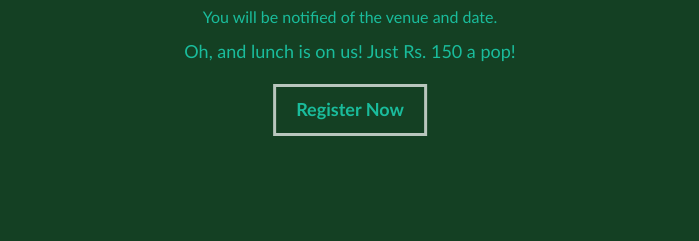
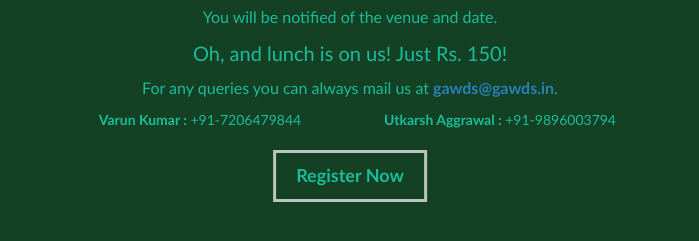
Before and after one commit to gawdsnitk/DeveloperDay, a browser extension: page Registration/index.html in a window 1280 px wide. Shown: the part 401-642 px from the top of the page, without its empty margins (290-989 px from the left). Drawn offline with Linux system fonts and the light colour scheme.

Commit message:
Added Contact Information

```diff
--- a/Registration/index.html
+++ b/Registration/index.html
@@ -51,7 +51,22 @@
                         <p class="text-center">
                             You will be notified of the venue and date.
                         </p>
-                        <p class="text-center Extra">Oh, and lunch is on us! Just Rs. 150 a pop!</p>
+                        <p class="text-center Extra">
+                            Oh, and lunch is on us! Just Rs. 150!
+                        </p>
+                        <p class="text-center">
+                            For any queries you can always mail us at <a href="mailto:gawds@gawds.in">gawds@gawds.in</a>.
+                        </p>
+                        <div class="container-fluid text-center" style="max-width: 600px;">
+                            <div class="row text-center">
+                                <div class="col-sm-6 text-center">
+                                    <span><b>Varun Kumar :</b> +91-7206479844</span>
+                                </div>
+                                <div class="col-sm-6 text-center">
+                                    <span><b>Utkarsh Aggrawal :</b>  +91-9896003794</span>
+                                </div>
+                            </div>
+                        </div>
                         <button id="RegisterButton">Register Now</button>
                     </div>
                 </div>
--- a/Registration/resources/css/main.css
+++ b/Registration/resources/css/main.css
@@ -42,7 +42,77 @@ html, body {
     overflow-x: hidden;
 }
 
+a {
+    color: #2980B9;
+    font-weight: 600;
+    -webkit-transition: color 0.3s ease-in-out;
+    -moz-transition: color 0.3s ease-in-out;
+    -ms-transition: color 0.3s ease-in-out;
+    -o-transition: color 0.3s ease-in-out;
+    transition: color 0.3s ease-in-out;
+    text-decoration: none;
+}
+
+a:hover {
+    color: #3498DB;
+    text-decoration: none;
+}
+
+a:active {
+    color: #29629b;
+    text-decoration: none;
+}
+
+a:visited {
+    color: #2980B9;
+    text-decoration: none;
+}
+
+a:focus {
+    color: #3498DB;
+    outline: none;
+    text-decoration: none;
+}
+
+a:before {
+    content: '';
+    position: absolute;
+    width: 100%;
+    height: 0.1rem;
+    bottom: -0.1rem;
+    left: 0;
+    background-color: #1ABC9C;
+    visibility: hidden;
+    transform-origin: 50% 0 0;
+    -webkit-transform: scaleX(0);
+    -moz-transform: scaleX(0);
+    -ms-transform: scaleX(0);
+    -o-transform: scaleX(0);
+    transform: scaleX(0);
+    opacity: 0;
+    -webkit-transition: all 0.25s ease-out;
+    -moz-transition: all 0.25s ease-out;
+    -ms-transition: all 0.25s ease-out;
+    -o-transition: all 0.25s ease-out;
+    transition: all 0.25s ease-out;
+}
+
+a:hover:before {
+    visibility: visible;
+    background-color: #1ABC9C;
+    -webkit-transform: scaleX(1);
+    -moz-transform: scaleX(1);
+    -ms-transform: scaleX(1);
+    -o-transform: scaleX(1);
+    transform: scaleX(1);
+    opacity: 1;
+}
+
 #MainFrame {
+}
+
+#RegisterButton {
+    margin-top: 2rem;
 }
 
 #RegistrationForm {
@@ -77,11 +147,16 @@ form select {
     color: #199b7c;
     visibility: hidden;
     opacity: 0;
+    text-decoration: none;
     -webkit-transition: all 0.3s ease-in-out;
     -moz-transition: all 0.3s ease-in-out;
     -ms-transition: all 0.3s ease-in-out;
     -o-transition: all 0.3s ease-in-out;
     transition: all 0.3s ease-in-out;
+}
+
+#Next:before, #Previous:before {
+    display: none;
 }
 
 #Next.Show, #Previous.Show {
@@ -91,6 +166,7 @@ form select {
 
 #Next:hover, #Previous:hover {
     color: #1ABC9C;
+    text-decoration: none;
     -webkit-transform: scale(1.2);
     -moz-transform: scale(1.2);
     -ms-transform: scale(1.2);
@@ -100,6 +176,7 @@ form select {
 
 #Next:active, #Previous:active {
     color: #14826b;
+    text-decoration: none;
     -webkit-transform: scale(1.1);
     -moz-transform: scale(1.1);
     -ms-transform: scale(1.1);
@@ -225,7 +302,7 @@ p {
 }
 
 .Extra {
-    font-size: 1.8rem;
+    font-size: 2rem;
 }
 
 textarea {
@@ -303,7 +380,7 @@ form input[type=submit] {
     }
 
     .Extra {
-        font-size: 1.6rem;
+        font-size: 1.8rem;
     }
 
     button, form input[type=submit] {
```
Also changed, not shown: Registration/resources/css/main.min.css.
